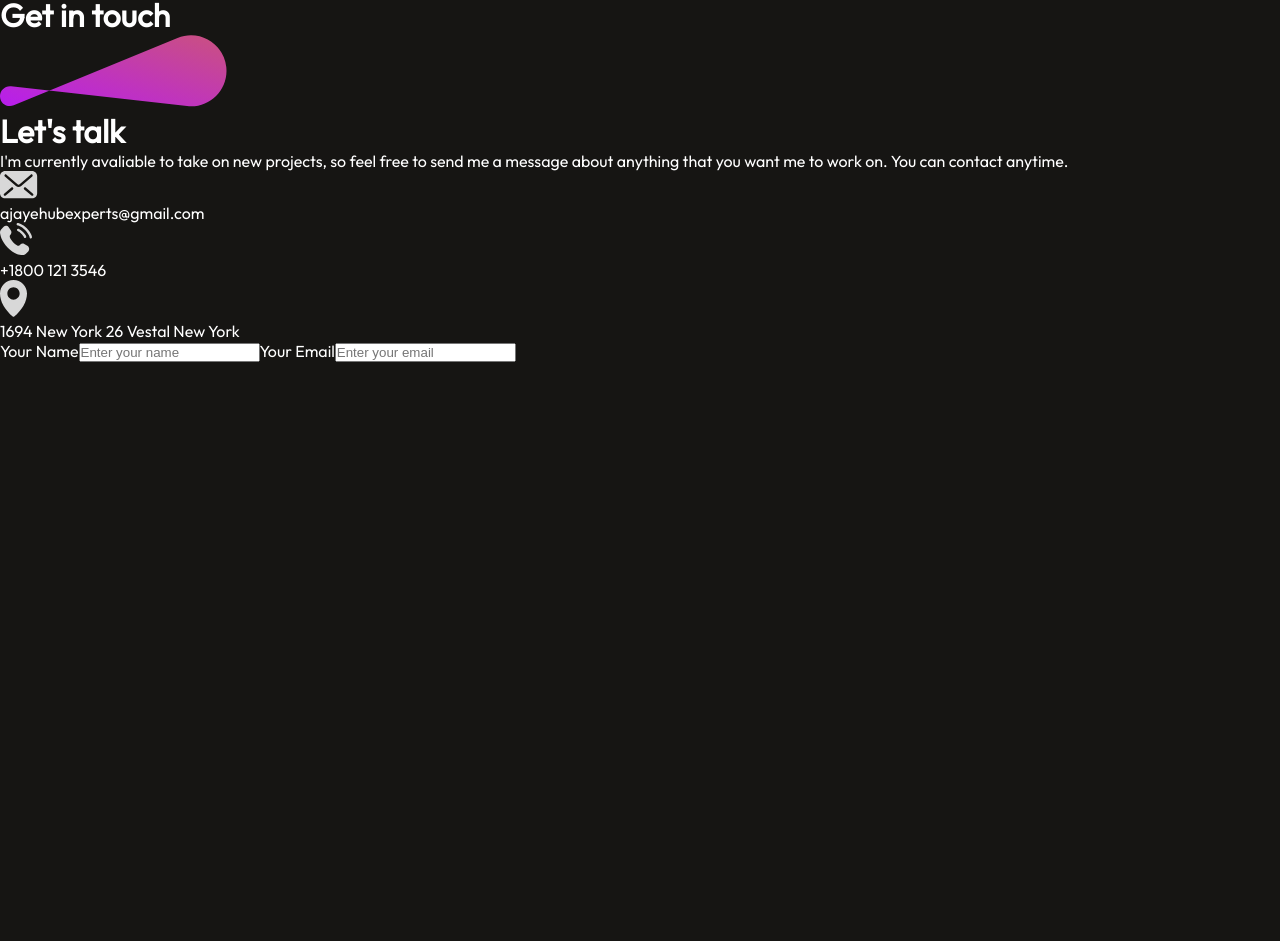
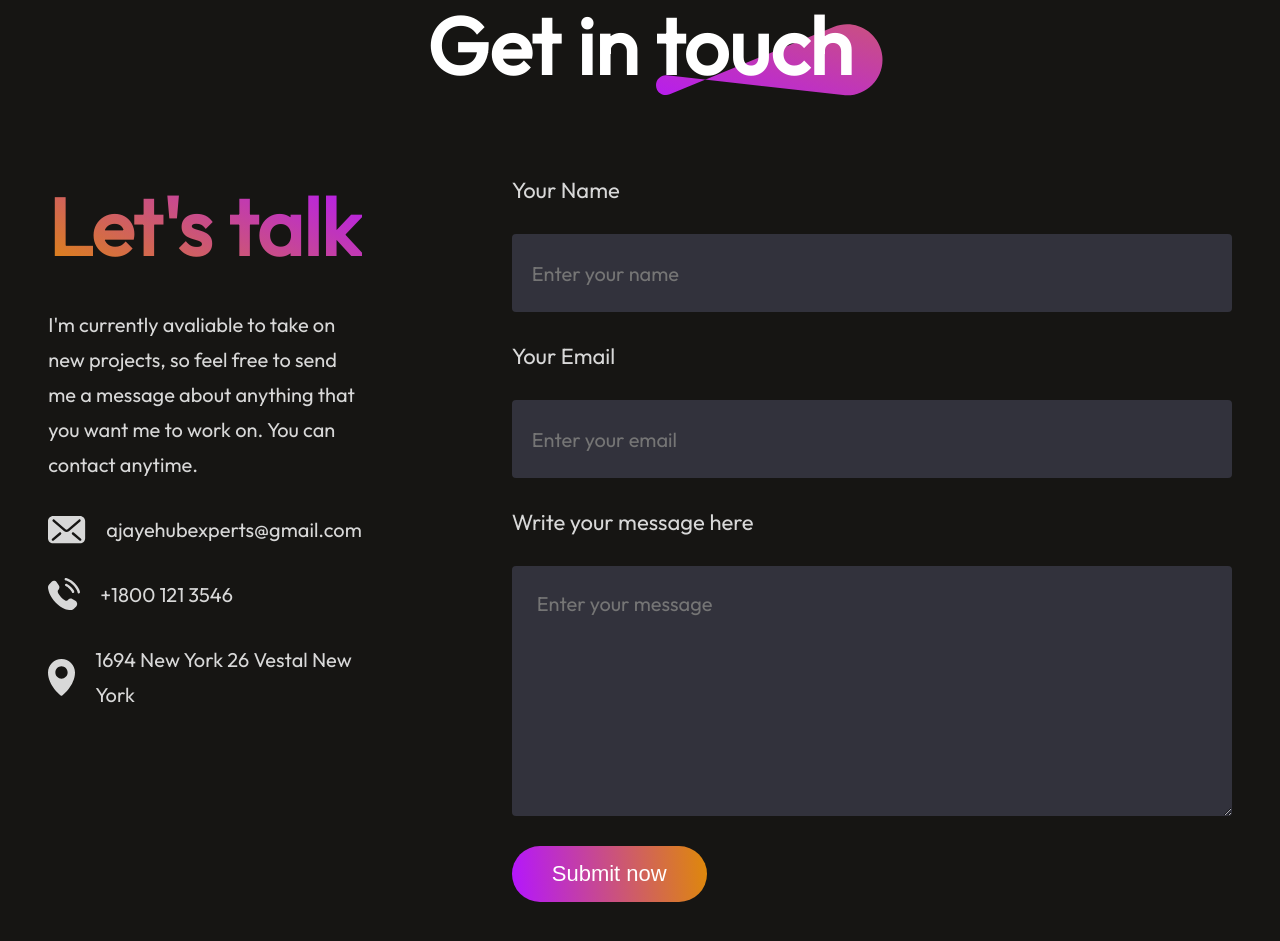
Before and after one commit to sajay3159/My-Portfolio, a React (Create React App) app: page / in a window 1280 px wide. Shown: the part 4777-5718 px from the top of the page. Before the commit the page ends 5139 px from the top, so only its background shows below. Built offline with nearby package versions, Linux system fonts and the light colour scheme.

Commit message:
contact section complete and work on footer section

```diff
--- a/src/App.jsx
+++ b/src/App.jsx
@@ -1,5 +1,6 @@
 import About from "./Components/About/About";
 import Contact from "./Components/Contact/Contact";
+import Footer from "./Components/Footer/Footer";
 import Home from "./Components/Home/Home";
 import MyWork from "./Components/MyWork/MyWork";
 import Navbar from "./Components/Navbar/Navbar";
@@ -15,6 +16,7 @@ function App() {
       <Services />
       <MyWork />
       <Contact />
+      <Footer />
     </div>
   )
 }
--- a/src/Components/Contact/Contact.css
+++ b/src/Components/Contact/Contact.css
@@ -0,0 +1,104 @@
+.contact {
+  display: flex;
+  flex-direction: column;
+  align-items: center;
+  justify-content: center;
+  gap: 80px;
+  margin: 80px 170px;
+}
+.contact-title {
+  position: relative;
+}
+.contact-title h1 {
+  padding: 0 30px;
+  font-size: 80px;
+  font-weight: 600;
+}
+.contact-title img {
+  position: absolute;
+  bottom: 0;
+  right: 0;
+  z-index: -1;
+}
+.contact-section {
+  display: flex;
+  gap: 150px;
+}
+.contact-left {
+  display: flex;
+  flex-direction: column;
+  gap: 30px;
+}
+.contact-left h1 {
+  font-size: 80px;
+  font-weight: 700;
+  background: linear-gradient(27deg, #df8908, #b415ff);
+  background-clip: text;
+  -webkit-background-clip: text;
+  -webkit-text-fill-color: transparent;
+}
+.contact-left p {
+  max-width: 550px;
+  color: #d8d8d8;
+  font-size: 20px;
+  line-height: 35px;
+}
+.contact-details {
+  display: flex;
+  flex-direction: column;
+  gap: 30px;
+  color: #d8d8d8;
+  font-size: 22px;
+}
+.contact-detail {
+  display: flex;
+  align-items: center;
+  gap: 20px;
+}
+.contact-right {
+  display: flex;
+  flex-direction: column;
+  align-items: start;
+  gap: 30px;
+}
+.contact-right label {
+  color: #d8d8d8;
+  font-size: 22px;
+  font-weight: 500;
+}
+.contact-right input {
+  border: none;
+  width: 700px;
+  height: 78px;
+  padding-left: 20px;
+  border-radius: 4px;
+  background: #32323c;
+  color: #a0a0a0;
+  font-family: Outfit;
+  font-size: 20px;
+}
+.contact-right textarea {
+  width: 670px;
+  border: none;
+  padding: 25px;
+  border-radius: 4px;
+  background: #32323c;
+  color: #a0a0a0;
+  font-family: Outfit;
+  font-size: 20px;
+}
+.contact-submit {
+  border: none;
+  color: white;
+  border-radius: 50px;
+  background: linear-gradient(264deg, #df8908, #b415ff);
+  font-size: 22px;
+  padding: 15px 40px;
+  margin-bottom: 50px;
+  cursor: pointer;
+  transition: 0.3s;
+}
+.contact-submit:hover {
+  transform: scale(1.1);
+  transition: 0.3s;
+}
--- a/src/Components/Contact/Contact.jsx
+++ b/src/Components/Contact/Contact.jsx
@@ -34,6 +34,9 @@ const Contact = () => {
                     <input type="text" placeholder="Enter your name" name="name" />
                     <label htmlFor="">Your Email</label>
                     <input type="email" placeholder="Enter your email" name="email" />
+                    <label htmlFor="" >Write your message here</label>
+                    <textarea name="message" rows="8" placeholder="Enter your message" />
+                    <button type="submit" className="contact-submit">Submit now</button>
                 </form>
             </div>
         </div>
--- /dev/null
+++ b/src/Components/Footer/Footer.jsx
@@ -0,0 +1,16 @@
+import React from 'react'
+import './Footer.css'
+
+const Footer = () => {
+    return (
+        <div className="footer" >
+            <div className="footer-top">
+                <div className="footer-top-left">
+                    <img src="" alt="" />
+                </div>
+            </div>
+        </div>
+    )
+}
+
+export default Footer
```
Also changed, not shown: src/Components/Footer/Footer.css (added).
